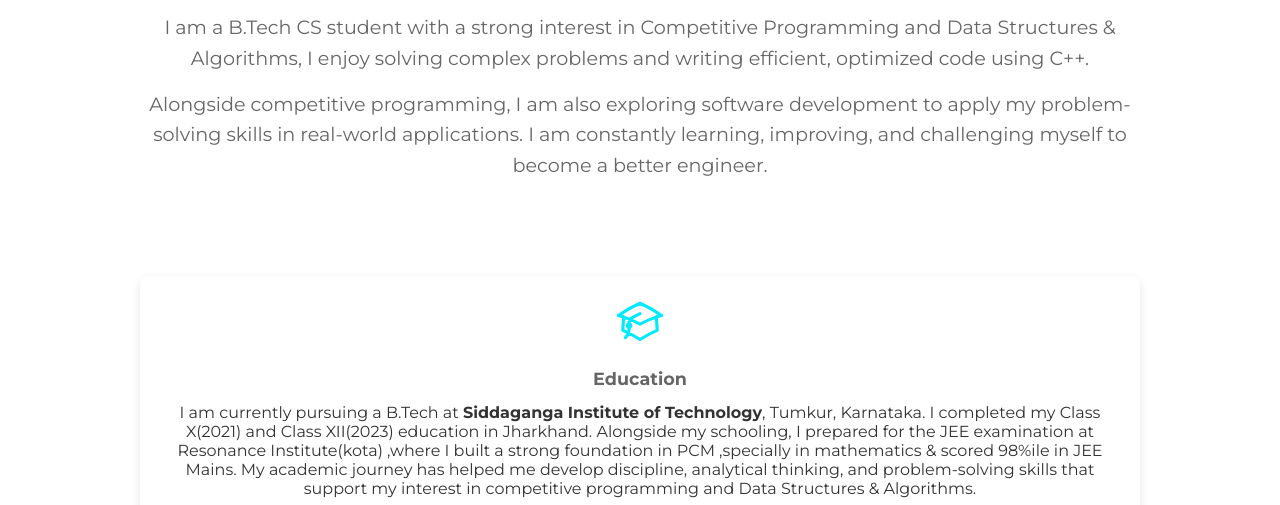
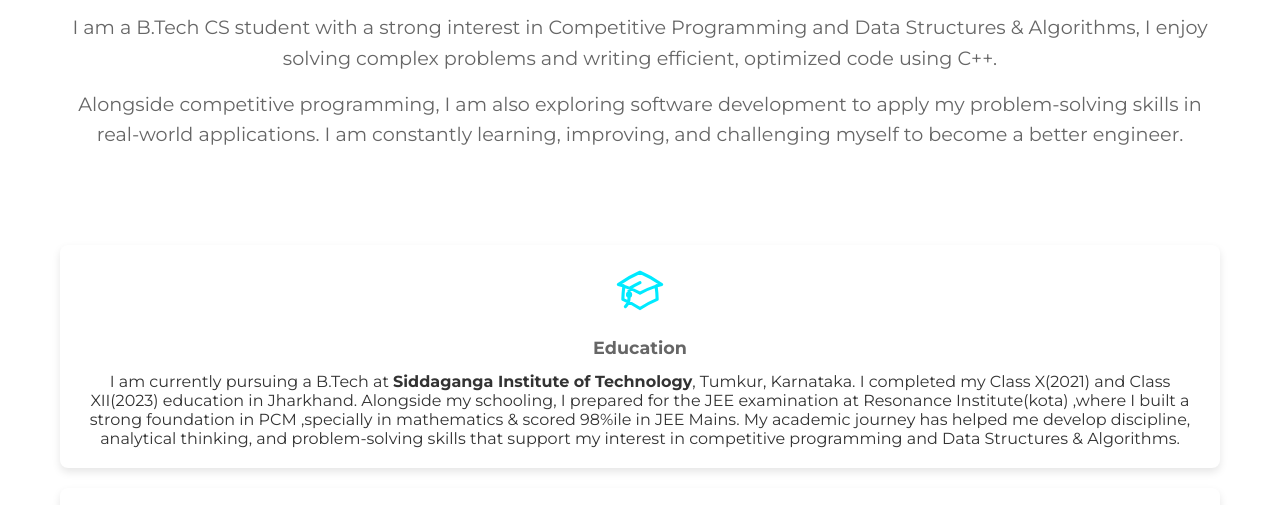
Before and after one commit to Piyushgits/Portfolio_1, a plain HTML site: page about.html in a window 1280 px wide. Shown: the part 374-879 px from the top of the page. Drawn offline with Linux system fonts and the light colour scheme.

Commit message:
Adjust padding and min-width in about.css

```diff
--- a/about.css
+++ b/about.css
@@ -1,5 +1,5 @@
 .about {
-  padding: 100px;
+  padding: 50px 20px;
   max-width: 1200px;
   margin: 0 auto;
   display: flex;
@@ -19,7 +19,7 @@
   border-radius: 8px;
   box-shadow: 0 4px 8px rgba(0, 0, 0, 0.1);
   width:100%;
-  min-width: 0;
+  min-width: 300px;
   padding: 20px;
   text-align: center;
 
```
